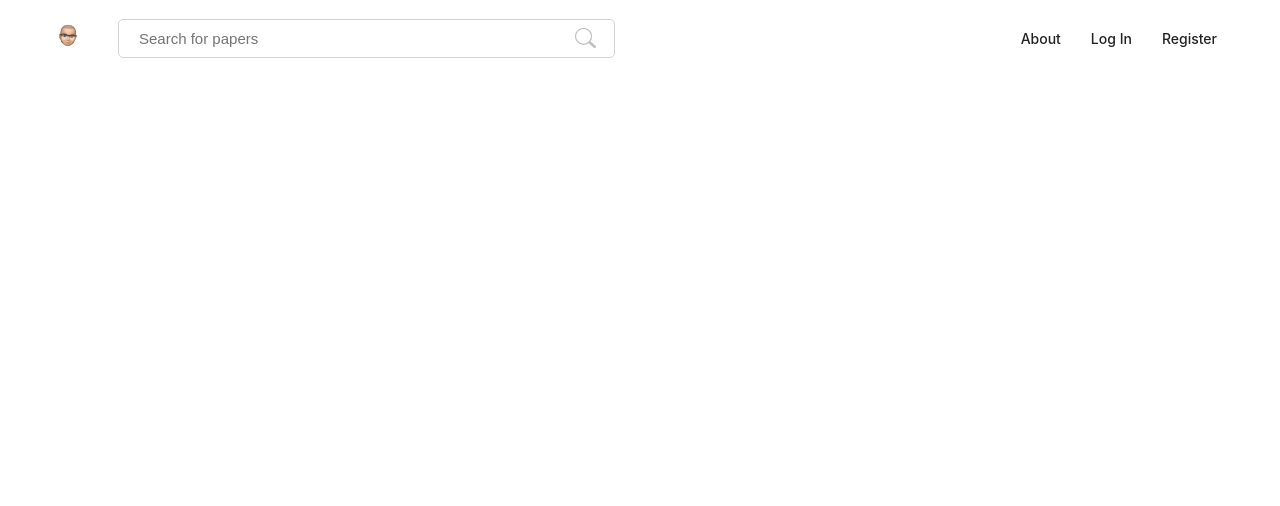
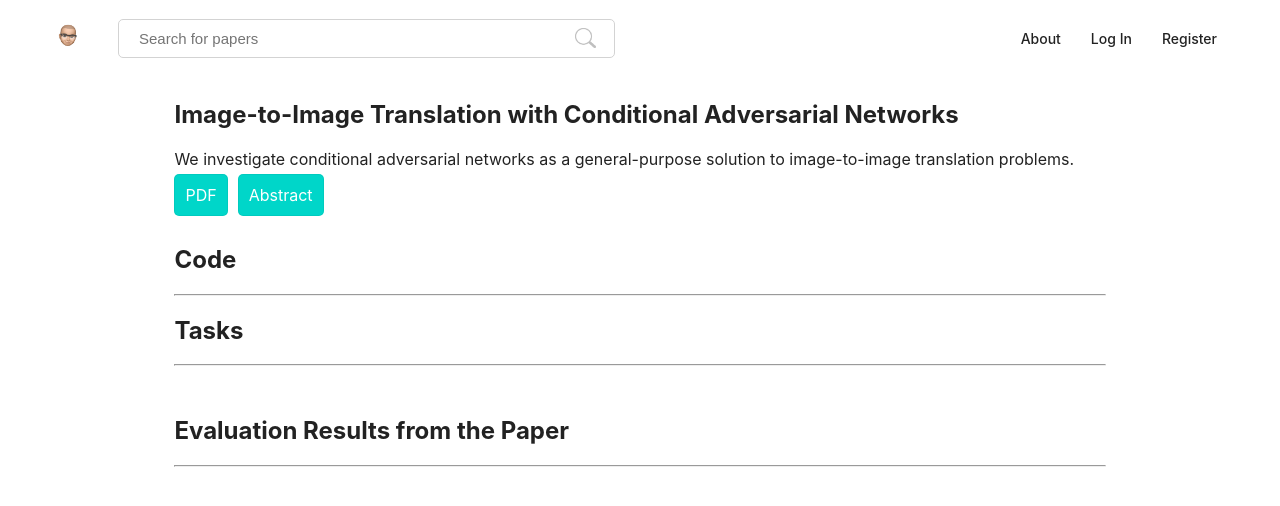
Before and after one commit to minimal1/spring-react-mysql-docker, a React (Create React App) app in the folder front-end-dev/react/: page /detail/1 in a window 1280 px wide. Shown: the top 506 px of the page. Built offline with nearby package versions, Linux system fonts and the light colour scheme.

Commit message:
[Front] detail page

```diff
--- a/front-end-dev/react/src/App.css
+++ b/front-end-dev/react/src/App.css
@@ -345,3 +345,22 @@ section {
   color: #fff !important;
 }
 /* Logion form end */
+
+/* Page for detail */
+section.page-for-detail {
+  width: 80%;
+  margin: 0 auto;
+}
+
+section.page-for-detail div {
+  margin: 10px 0;
+}
+
+.detail-for-paper a {
+  margin-right: 10px;
+  padding: 10px;
+  color: #fff;
+  background-color: #00d6c9;
+  border: 1px rgba(0, 0, 0, 0.05) solid;
+  border-radius: 5px;
+}
--- a/front-end-dev/react/src/App.js
+++ b/front-end-dev/react/src/App.js
@@ -7,6 +7,7 @@ import Header from './components/Header';
 import Container from './components/Container';
 import Login from './components/Login';
 import Register from './components/Register';
+import ItemDetail from './components/ItemDetail';
 
 import './App.css';
 
@@ -19,6 +20,7 @@ class App extends React.Component {
           <Route exact path='/' component={Container} />
           <Route path='/login' component={Login} />
           <Route path='/register' component={Register} />
+          <Route path='/detail/:itemid' component={ItemDetail} />
         </div>
       </Router>
     );
--- a/front-end-dev/react/src/components/Container/Item/Item.js
+++ b/front-end-dev/react/src/components/Container/Item/Item.js
@@ -1,18 +1,19 @@
 /** @format */
 
 import React from 'react';
+import { Link } from 'react-router-dom';
 class Item extends React.Component {
   render() {
     return (
       <div className='paper-item'>
-        <a className='img-link' href='/'>
+        <Link to='/detail/1q2w3e4r' className='img-link'>
           <img className='paper-img' src='/imgs/icon-logo.JPEG' />
-        </a>
+        </Link>
 
         <div className='paper-introduction'>
-          <a className='paper-title' href='/'>
+          <Link to='/detail/1q2w3e4r' className='paper-title'>
             Image-to-Image Translation with Conditional Adversarial Networks
-          </a>
+          </Link>
 
           <p className='paper-abstract'>
             We investigate conditional adversarial networks as a general-purpose
@@ -21,14 +22,14 @@ class Item extends React.Component {
         </div>
 
         <div className='paper-subinfo'>
-          <a className='link-to-detail' href='/'>
+          <Link to='/detail/1q2w3e4r' className='link-to-detail'>
             <svg xmlns='http://www.w3.org/2000/svg' viewBox='0 0 512 512'>
               <path d='M288 48H136c-22.092 0-40 17.908-40 40v336c0 22.092 17.908 40 40 40h240c22.092 0 40-17.908 40-40V176L288 48zm-16 144V80l112 112H272z'></path>
             </svg>
             Paper
-          </a>
+          </Link>
 
-          <a className='link-to-github' href='/'>
+          <a className='link-to-github' href='https://github.com/minimal1'>
             <svg xmlns='http://www.w3.org/2000/svg' viewBox='0 0 512 512'>
               <path d='M256 32C132.3 32 32 134.9 32 261.7c0 101.5 64.2 187.5 153.2 217.9 1.4.3 2.6.4 3.8.4 8.3 0 11.5-6.1 11.5-11.4 0-5.5-.2-19.9-.3-39.1-8.4 1.9-15.9 2.7-22.6 2.7-43.1 0-52.9-33.5-52.9-33.5-10.2-26.5-24.9-33.6-24.9-33.6-19.5-13.7-.1-14.1 1.4-14.1h.1c22.5 2 34.3 23.8 34.3 23.8 11.2 19.6 26.2 25.1 39.6 25.1 10.5 0 20-3.4 25.6-6 2-14.8 7.8-24.9 14.2-30.7-49.7-5.8-102-25.5-102-113.5 0-25.1 8.7-45.6 23-61.6-2.3-5.8-10-29.2 2.2-60.8 0 0 1.6-.5 5-.5 8.1 0 26.4 3.1 56.6 24.1 17.9-5.1 37-7.6 56.1-7.7 19 .1 38.2 2.6 56.1 7.7 30.2-21 48.5-24.1 56.6-24.1 3.4 0 5 .5 5 .5 12.2 31.6 4.5 55 2.2 60.8 14.3 16.1 23 36.6 23 61.6 0 88.2-52.4 107.6-102.3 113.3 8 7.1 15.2 21.1 15.2 42.5 0 30.7-.3 55.5-.3 63 0 5.4 3.1 11.5 11.4 11.5 1.2 0 2.6-.1 4-.4C415.9 449.2 480 363.1 480 261.7 480 134.9 379.7 32 256 32z'></path>
             </svg>
--- /dev/null
+++ b/front-end-dev/react/src/components/ItemDetail.js
@@ -0,0 +1,52 @@
+/** @format */
+
+import React, { Component } from 'react';
+
+class ItemDetail extends Component {
+  constructor(props) {
+    super(props);
+
+    this.state = {
+      itemId: this.props
+    };
+  }
+  render() {
+    return (
+      <section className='page-for-detail'>
+        <div className='detail-for-paper'>
+          <h1>
+            Image-to-Image Translation with Conditional Adversarial Networks
+          </h1>
+          <p className='detail-for-abstract'>
+            We investigate conditional adversarial networks as a general-purpose
+            solution to image-to-image translation problems.
+          </p>
+          <a>
+            <img />
+            PDF
+          </a>
+          <a>
+            <img />
+            Abstract
+          </a>
+        </div>
+        <div className='detail-for-others'>
+          <div className='detail-for-code'>
+            <h1>Code</h1>
+            <hr />
+          </div>
+          <div className='detail-for-tasks'>
+            <h1>Tasks</h1>
+            <hr />
+          </div>
+        </div>
+        <div className='detail-for-result'>
+          <h1>Evaluation Results from the Paper</h1>
+          <hr />
+        </div>
+      </section>
+    );
+  }
+}
+
+export default ItemDetail;
```
Lines whose indentation alone changed are shown as unchanged.
